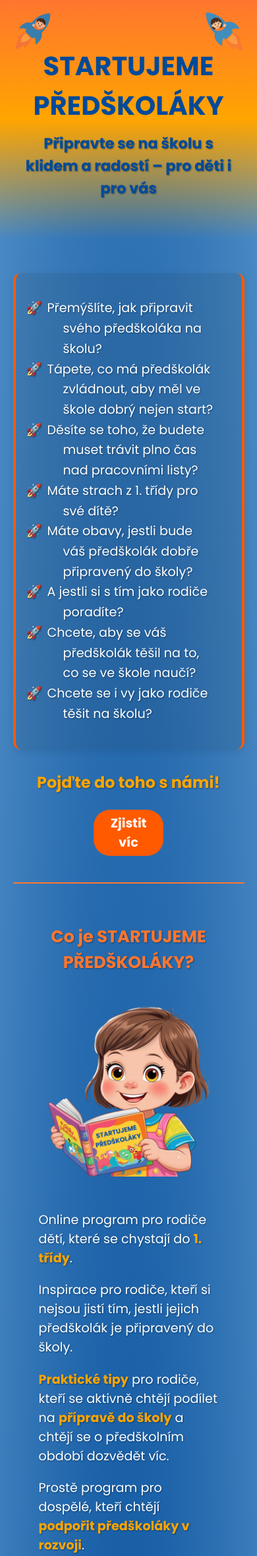
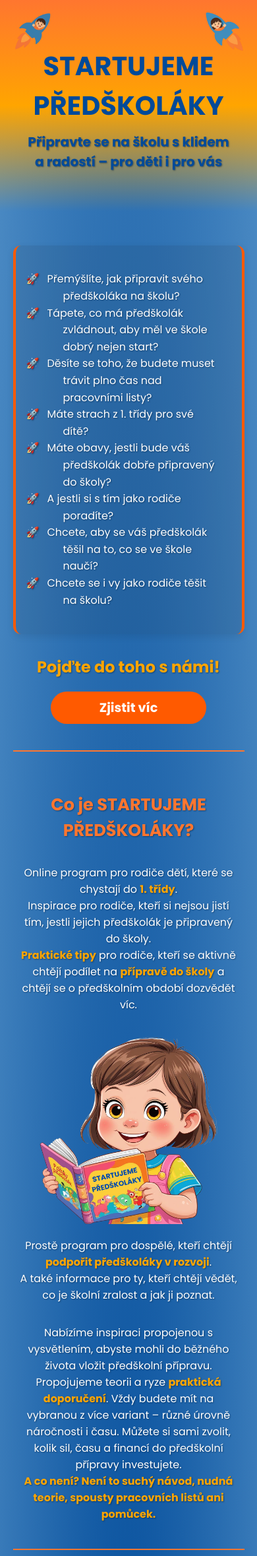
Before and after one commit to brejlpat/psycho_web_app, a FastAPI app: page / in a window 390 px wide. Shown: the top 2358 px of the page at 66% size. Run offline with FastAPI, Linux system fonts and the light colour scheme.

Commit message:
Mainpage phone style done

```diff
--- a/static/style.css
+++ b/static/style.css
@@ -150,9 +150,14 @@ ul li::before {
 footer {
     background: linear-gradient(to bottom, transparent, orange 35%, #ff762f 100%);
     /*background-color: #f2f2f2;*/
-    padding: 10px;
+    padding: 0;
     text-align: center;
     font-size: 0.9rem;
+    height: 125px;
+    display: flex;
+    flex-direction: column;
+    justify-content: center;
+    align-items: center;
 }
 
 footer p {
@@ -322,6 +327,7 @@ footer p {
 
 .profile-img {
     max-width: 250px;
+    margin: 0;
     width: 100%;
     border-radius: 12px;
     box-shadow: 0 4px 16px rgba(0, 0, 0, 0.2);
@@ -341,6 +347,10 @@ footer p {
     min-width: 250px;
 }
 
+.proc_vznika_phone {
+    display: none;
+}
+
 @media (max-width: 768px) {
     .profile {
         flex-direction: column;
--- a/static/style_devices.css
+++ b/static/style_devices.css
@@ -19,7 +19,7 @@
 
     .container {
         padding: 20px 15px;
-        max-width: 90%;
+        width: 95%;
     }
 
     .container h2 {
@@ -41,6 +41,16 @@
         text-align: center;
     }
 
+    p {
+        text-align: center !important;
+    }
+
+    .container p {
+        font-size: 1rem;
+        width: 100%;
+        margin: 0 auto;
+    }
+
     header h1 {
         font-size: 2.5rem;
     }
@@ -48,6 +58,15 @@
     .container {
         padding: 10px 10px;
         text-align: center;
+        max-width: 90%;
+        width: 100%;
+        margin: 0 auto;
+    }
+
+    #phone_width, #phone_width2 {
+        width: 100% !important;
+        height: auto;
+        max-width: 85% !important;
     }
 
     section {
@@ -57,10 +76,10 @@
     }
 
     header .container p {
-        font-size: 1.4rem;
         width: 95%;
         display: inline-block;
         margin: 0 auto;
+        font-size: 1.25rem;
     }
 
     hr {
@@ -80,18 +99,25 @@
         right: 10px;
     }
 
-    .container p {
+    .btn {
+        padding: 10px 18px;
         font-size: 1.2rem;
-    }
-
-    .btn {
-        padding: 6px 18px;
-        font-size: 1.2rem;
+        width: 100%;
+        max-width: 200px;
     }
 
     ul li {
-        font-size: 1.2rem;
+        font-size: 1rem;
         text-align: left;
+    }
+
+    .highlight ul li {
+        font-size: 1rem;
+        text-align: left;
+    }
+
+    .p_phone {
+        font-size: 1.1rem !important;
     }
 
     .container h2 {
@@ -107,4 +133,17 @@
         font-size: 1rem;
         padding: 10px;
     }
+
+    .proc_vznika_desktop {
+        display: none;
+    }
+
+    .proc_vznika_phone {
+        display: block;
+        margin: 20px auto;
+    }
+
+    .outro {
+        font-size: 0.8rem;
+    }
 }
--- a/templates/home.html
+++ b/templates/home.html
@@ -40,14 +40,15 @@
     <hr class="fade-in">
 
     <section id="pro_koho" class="fade-in">
-        <div class="container" style="max-width: 70%;">
+        <div id="phone_width" class="container" style="max-width: 70%;">
             <h2 style="text-align: center;">Co je STARTUJEME PŘEDŠKOLÁKY?</h2>
             <div class="profile">
-                <img src="/static/images/girl_playing.png" alt="Holčina připravená na STARTUJEME PŘEDŠKOLÁKY" class="profile-img-no-shadow">
+                <img src="/static/images/girl_playing.png" alt="Holčina připravená na STARTUJEME PŘEDŠKOLÁKY" class="profile-img-no-shadow proc_vznika_desktop">
                 <div class="profile-text">
                    <p>Online program pro rodiče dětí, které se chystají do <strong>1. třídy</strong>.</p>
                     <p>Inspirace pro rodiče, kteří si nejsou jistí tím, jestli jejich předškolák je připravený do školy.</p>
                     <p><strong>Praktické tipy</strong> pro rodiče, kteří se aktivně chtějí podílet na <strong>přípravě do školy</strong> a chtějí se o předškolním období dozvědět víc.</p>
+                    <img src="/static/images/girl_playing.png" alt="Holčina připravená na STARTUJEME PŘEDŠKOLÁKY" class="profile-img-no-shadow proc_vznika_phone">
                     <p>Prostě program pro dospělé, kteří chtějí <strong>podpořit předškoláky v rozvoji</strong>.</p>
                     <p>A také informace pro ty, kteří chtějí vědět, co je školní zralost a jak ji poznat.</p>
                 </div>
@@ -65,7 +66,7 @@
     <hr class="fade-in">
 
     <section class="about fade-in">
-        <div class="container" style="max-width: 50%;">
+        <div id="phone_width2" class="container" style="max-width: 50%;">
             <h2>Pro koho je STARTUJEME PŘEDŠKOLÁKY?</h2>
             <div class="profile">
                 <div class="profile-text">
@@ -76,7 +77,7 @@
                             posouzení vývojové úrovně a možností dítěte (<b>nebudete-li si jisti, ptejte se</b>).</li>
                     </ul>
                 </div>
-                <img src="/static/images/boy_with_book.png" alt="Klučina připravený na školu!" class="profile-img" style="box-shadow: none; max-width: 180px;">
+                <img src="/static/images/boy_with_book.png" alt="Klučina připravený na školu!" class="profile-img proc_vznika_desktop" style="box-shadow: none; max-width: 180px;">
             </div>
         </div>
     </section>
@@ -87,12 +88,13 @@
         <div class="container">
             <h2>Proč vzniká STARTUJEME PŘEDŠKOLÁKY?</h2>
             <div class="profile">
-                <img src="/static/images/girl_with_sign.png" alt="Holčina připravená na STARTUJEME PŘEDŠKOLÁKY" class="profile-img-no-shadow">
+                <img src="/static/images/girl_with_sign.png" alt="Holčina připravená na STARTUJEME PŘEDŠKOLÁKY" class="profile-img-no-shadow proc_vznika_desktop">
                 <div class="profile-text">
                    <p>
                         V psychologické praxi vidíme, že v <strong>předškolní přípravě</strong> potřebujeme pro děti komplexní rozvoj.
                         Kvalita předškolní přípravy je neskutečně rozmanitá a mnohdy i málo náročná, takže děti pak musí ve škole
                         stejně řadu věcí dohánět – a <strong>zbytečně</strong>.<br>
+                   <img src="/static/images/girl_with_sign.png" alt="Holčina připravená na STARTUJEME PŘEDŠKOLÁKY" class="profile-img-no-shadow proc_vznika_phone">
                         Od školního roku <b>2026/2027</b> nastane <strong>změna pravidel</strong> pro odklady a zahajování školní docházky. V 1. ročnících
                         se začnou setkávat děti různě připravené na školu. Proto už nyní začínáme s rodiči myslet na <strong>poctivou přípravu jejich předškoláků</strong>.<br>
                     </p>
@@ -126,13 +128,14 @@
                         Nejvíce se věnuji vývojovému posouzení dětí a největší část mých dětských klientů tvoří právě předškoláci.
                         Taky jsem <strong>máma dvou dětí</strong> a jedno z nich je předškolák.
                     </p>
+                    <img src="/static/images/photo_o_mne.JPG" alt="PhDr. Dagmar Brejlová" class="profile-img proc_vznika_phone">
                     <p>
                         Během své dosavadní praxe jsem načerpala řadu podnětů, informací, inspirací a vědomostí nejen z
                         oblasti <strong>klinické psychologie</strong>, ale i ze speciální pedagogiky, ergoterapie, logopedie, pedagogiky,
                         z psychoterapie zaměřené na tělo, z rodinné terapie.
                     </p>
                 </div>
-                <img src="/static/images/photo_o_mne.JPG" alt="PhDr. Dagmar Brejlová" class="profile-img">
+                <img src="/static/images/photo_o_mne.JPG" alt="PhDr. Dagmar Brejlová" class="profile-img proc_vznika_desktop">
             </div>
 
             <p>
@@ -140,8 +143,8 @@
                 pomůcek, při společných aktivitách, v praktických situacích postupně připravovat na školu</b>.
             </p>
             <div class="highlight" style="text-align: center;">
-                <p style="font-size: 1.3rem;">
-                    Vzhledem ke své profesi a zkušenostem mohu nabídnout<br><strong style="color: #ff5a00; font-size: 1.4rem;">bonus k programu STARTUJEME PŘEDŠKOLÁKY:</strong><br>
+                <p class="p_phone" style="font-size: 1.3rem;">
+                    Vzhledem ke své profesi a zkušenostem mohu nabídnout<br><strong style="color: #ff5a00;">bonus k programu STARTUJEME PŘEDŠKOLÁKY:</strong><br>
                     rodičům, kteří se zapojí do programu, <b>garantuji</b>, že u mě jejich dítě může absolvovat komplexní psychologické vyšetření, pokud by se rozvoj nedařil tak, jak by měl a mohl.
                 </p>
             </div>
@@ -185,7 +188,7 @@
         <div class="container contact">
             <h2>Zajímá vás víc?</h2>
             <p>Vyplňte údaje níže a na e-mail vám zašleme informace k veškerému obsahu, který vás čeká v programu
-                <strong>STARTUJEME PŘEDŠKOLÁKY</strong></p>
+                <strong>STARTUJEME PŘEDŠKOLÁKY</strong></p><br>
             <form action="/submit" method="post" class="contact-form">
                 <div class="form-group">
                     <input type="text" name="name" placeholder="Vaše jméno" required>
```
